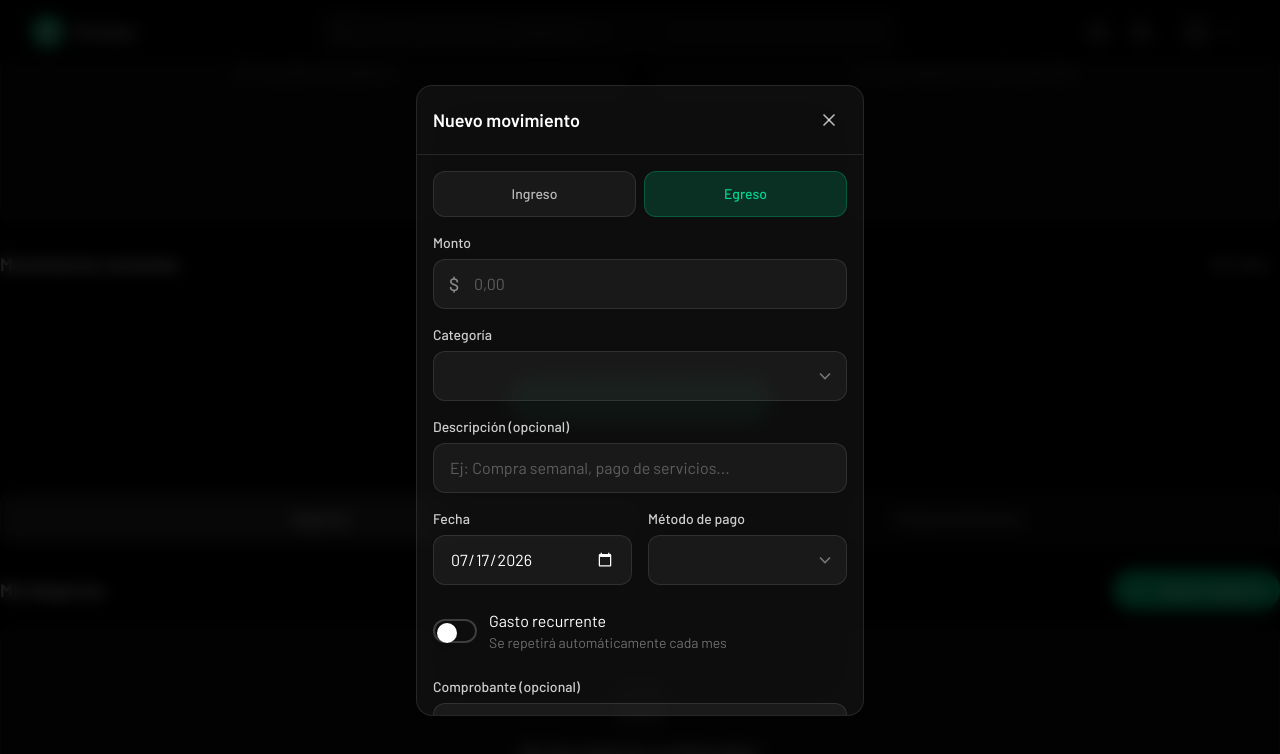
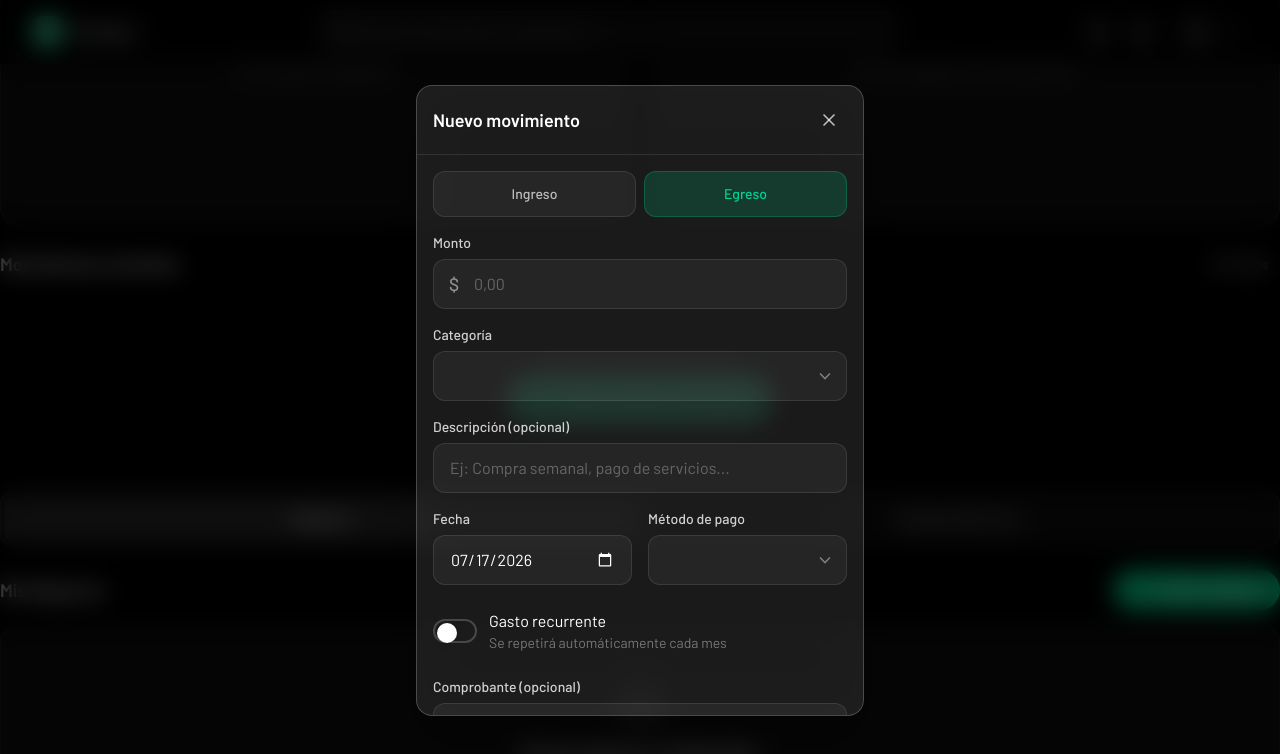
Before and after one commit to tom-cyber312/proxima-web, a React (Vite) app: page /dashboard in a window 1280 px wide. Both pictures are taken after a click on the button "Crear tu primer movimiento". Shown: the part 1675-2429 px from the top of the page. Built offline with nearby package versions, Linux system fonts and the light colour scheme.

Commit message:
fix: improve form modal visibility and click-outside-to-close

```diff
--- a/src/components/forms/index.tsx
+++ b/src/components/forms/index.tsx
@@ -103,16 +103,17 @@ export const TransactionForm = ({
       initial={{ opacity: 0, y: 20 }}
       animate={{ opacity: 1, y: 0 }}
       exit={{ opacity: 0, y: -20 }}
-      className="fixed inset-0 z-50 flex items-center justify-center p-4 bg-black/80 backdrop-blur-sm"
+      className="fixed inset-0 z-50 flex items-center justify-center p-4 bg-black/60 backdrop-blur-md"
       role="dialog"
       aria-modal="true"
       aria-labelledby="form-title"
+      onClick={(e) => { if (e.target === e.currentTarget) onCancel?.(); }}
     >
       <motion.div
         initial={{ opacity: 0, scale: 0.95, y: 20 }}
         animate={{ opacity: 1, scale: 1, y: 0 }}
         exit={{ opacity: 0, scale: 0.95, y: 20 }}
-        className="w-full max-w-md bg-white/5 border border-white/10 rounded-2xl backdrop-blur-xl overflow-hidden"
+        className="w-full max-w-md bg-white/10 border border-white/20 rounded-2xl backdrop-blur-xl overflow-hidden shadow-2xl"
       >
         <div className="flex items-center justify-between p-4 border-b border-white/10">
           <h2 id="form-title" className="text-lg font-semibold text-white">
@@ -372,7 +373,7 @@ export const CategoryForm = ({
       <motion.div
         initial={{ opacity: 0, scale: 0.95 }}
         animate={{ opacity: 1, scale: 1 }}
-        className="w-full max-w-2xl bg-white/5 border border-white/10 rounded-2xl backdrop-blur-xl overflow-hidden max-h-[90vh] flex flex-col"
+        className="w-full max-w-2xl bg-white/10 border border-white/20 rounded-2xl backdrop-blur-xl overflow-hidden shadow-2xl max-h-[90vh] flex flex-col"
       >
         <div className="flex items-center justify-between p-4 border-b border-white/10">
           <h2 className="text-lg font-semibold text-white">
@@ -546,7 +547,7 @@ export const ProductForm = ({
       <motion.div
         initial={{ opacity: 0, scale: 0.95 }}
         animate={{ opacity: 1, scale: 1 }}
-        className="w-full max-w-md bg-white/5 border border-white/10 rounded-2xl backdrop-blur-xl overflow-hidden"
+        className="w-full max-w-md bg-white/10 border border-white/20 rounded-2xl backdrop-blur-xl overflow-hidden shadow-2xl"
       >
         <div className="flex items-center justify-between p-4 border-b border-white/10">
           <h2 className="text-lg font-semibold text-white">
@@ -747,7 +748,7 @@ export const BusinessForm = ({
       <motion.div
         initial={{ opacity: 0, scale: 0.95 }}
         animate={{ opacity: 1, scale: 1 }}
-        className="w-full max-w-md bg-white/5 border border-white/10 rounded-2xl backdrop-blur-xl overflow-hidden"
+        className="w-full max-w-md bg-white/10 border border-white/20 rounded-2xl backdrop-blur-xl overflow-hidden shadow-2xl"
       >
         <div className="flex items-center justify-between p-4 border-b border-white/10">
           <h2 className="text-lg font-semibold text-white">
```
